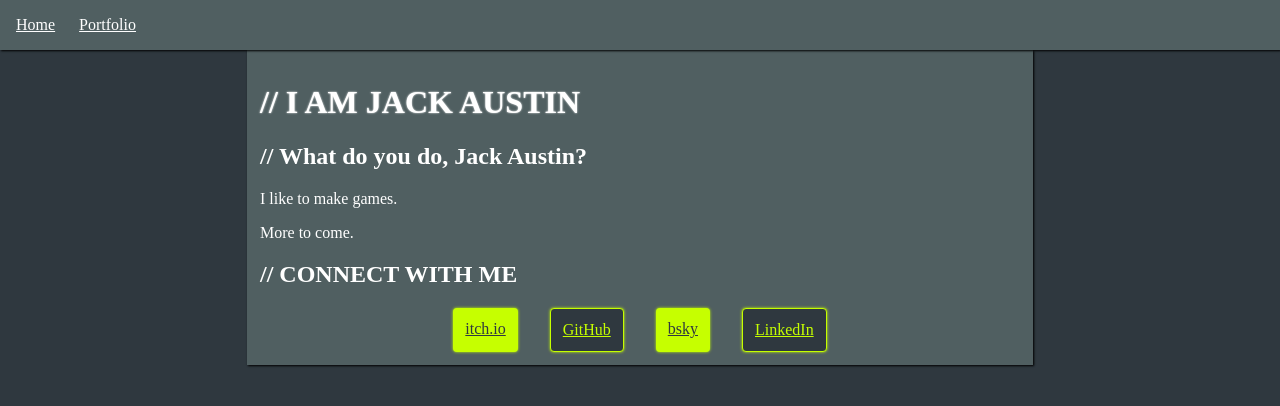
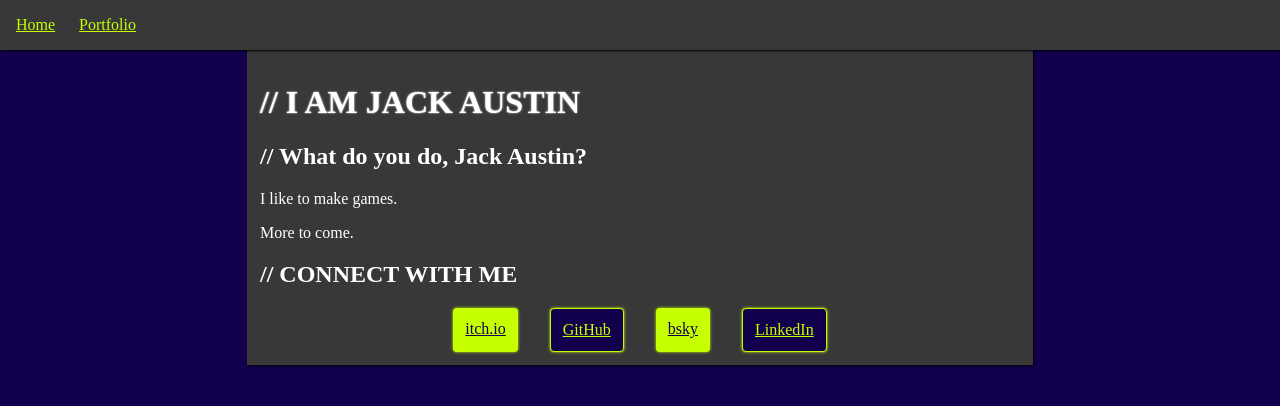
Before and after one commit to Programmer-Jack/jackaustin.net, a Next.js app: page / in a window 1280 px wide. Shown: the top 406 px of the page. Built offline with nearby package versions, Linux system fonts and the light colour scheme; a web font is replaced by a local one.

Commit message:
Update colors

```diff
--- a/src/app/globals.css
+++ b/src/app/globals.css
@@ -8,8 +8,8 @@
 
 :root {
     --violet: #7d00ffff;
-    --gunmetal: #2f383fff;
-    --paynes-gray: rgb(80, 95, 97);
+    --gunmetal: rgb(19, 0, 77);
+    --paynes-gray: rgb(56, 56, 56);
     --lime: #c6ff00ff;
     --white: #ffffffff;
 }
@@ -45,6 +45,14 @@ header {
     box-shadow: 1px 1px 2px black;
 }
 
+header a {
+    color: var(--lime);
+}
+
+header a:visited {
+    color: var(--lime)
+}
+
 header a:hover {
     transform: scale(105%);
 }
--- a/src/app/page.js
+++ b/src/app/page.js
@@ -5,7 +5,7 @@ import styles from "./page.module.css";
 export default function Home() {
   return (
     <div className={styles.page}>
-      <main className={styles.main}>
+      <main>
         <h1>// I AM JACK AUSTIN</h1>
         <section>
           <h2>
```
